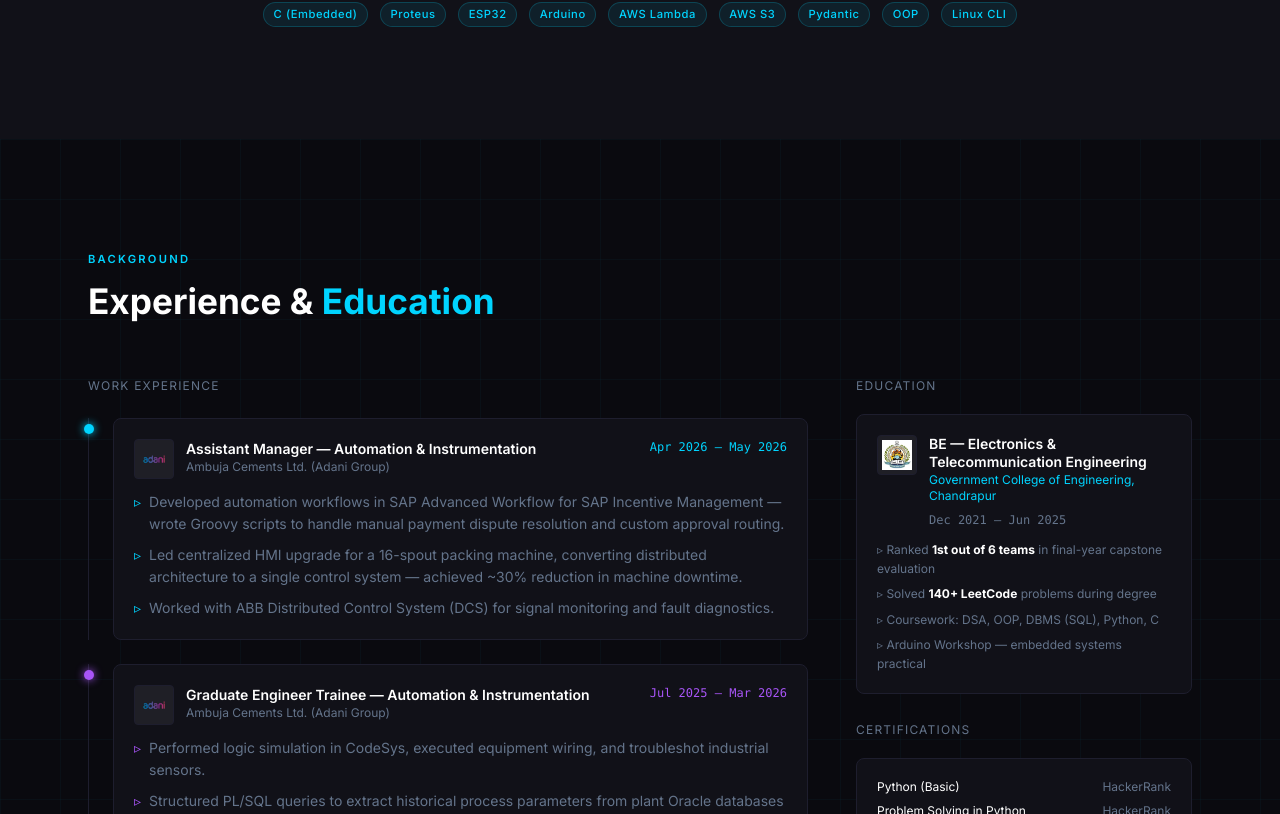
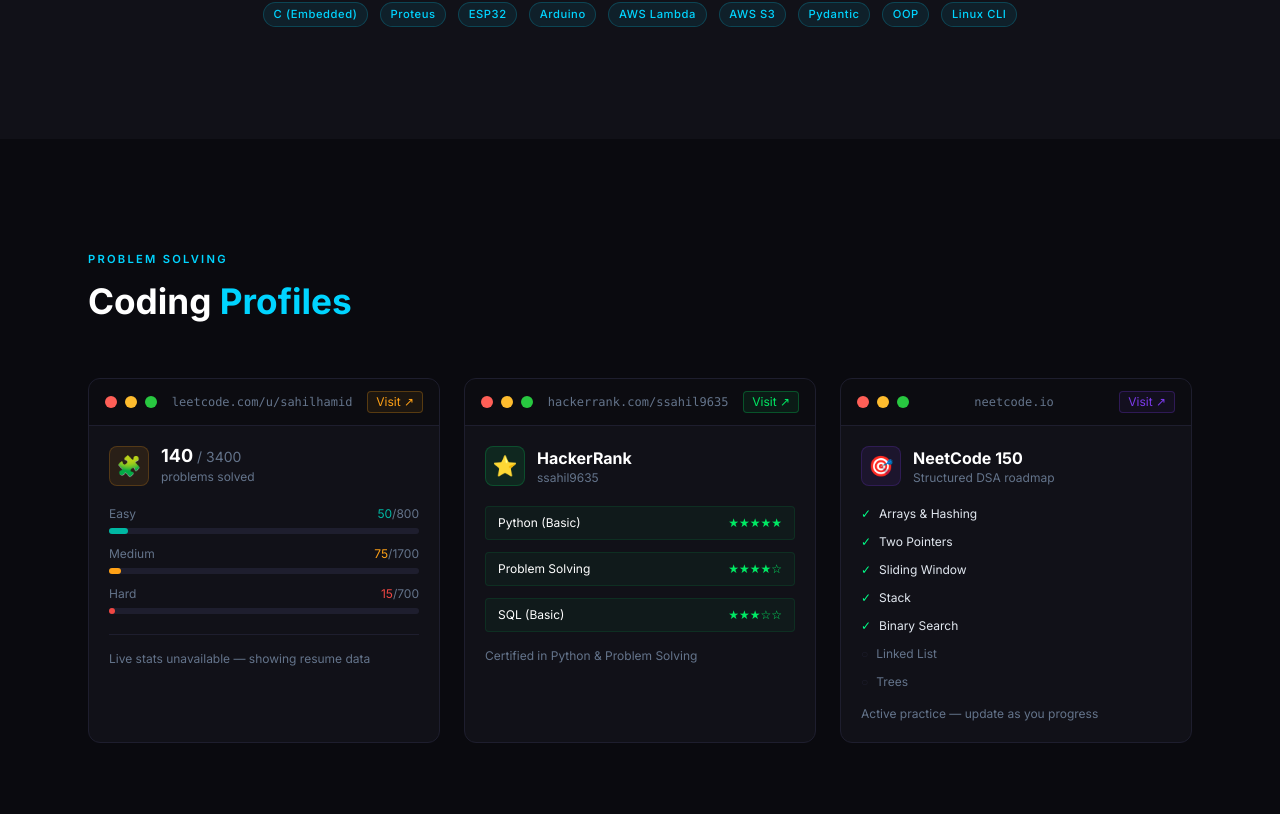
Before and after one commit to Sahilhamids/PORTFOLIO, a Next.js app: page / in a window 1280 px wide. Shown: the part 5126-5940 px from the top of the page. Built offline with nearby package versions, Linux system fonts and the light colour scheme; no server answers.

Commit message:
Add Coding Profiles section — LeetCode live stats, HackerRank, NeetCode

```diff
--- /dev/null
+++ b/app/components/CodingProfiles.tsx
@@ -0,0 +1,208 @@
+"use client";
+import { useEffect, useState } from "react";
+
+interface LCStats {
+  totalSolved: number;
+  totalQuestions: number;
+  easySolved: number;
+  totalEasy: number;
+  mediumSolved: number;
+  totalMedium: number;
+  hardSolved: number;
+  totalHard: number;
+  ranking: number;
+  acceptanceRate: number;
+}
+
+function WindowFrame({ title, url, color, children }: {
+  title: string; url: string; color: string; children: React.ReactNode;
+}) {
+  return (
+    <div className="card-glow rounded-xl overflow-hidden flex flex-col" style={{ background: "var(--surface)" }}>
+      {/* title bar */}
+      <div className="flex items-center justify-between px-4 py-3" style={{ background: "rgba(0,0,0,0.3)", borderBottom: "1px solid var(--border)" }}>
+        <div className="flex items-center gap-2">
+          <span className="w-3 h-3 rounded-full" style={{ background: "#ff5f57" }} />
+          <span className="w-3 h-3 rounded-full" style={{ background: "#febc2e" }} />
+          <span className="w-3 h-3 rounded-full" style={{ background: "#28c840" }} />
+        </div>
+        <span className="text-xs font-mono" style={{ color: "var(--muted)" }}>{title}</span>
+        <a href={url} target="_blank" rel="noopener noreferrer"
+          className="text-xs px-2 py-0.5 rounded transition-colors"
+          style={{ color, border: `1px solid ${color}44`, background: `${color}11` }}>
+          Visit ↗
+        </a>
+      </div>
+      <div className="flex-1 p-5">{children}</div>
+    </div>
+  );
+}
+
+function Bar({ label, solved, total, color }: { label: string; solved: number; total: number; color: string }) {
+  const pct = total > 0 ? Math.round((solved / total) * 100) : 0;
+  return (
+    <div>
+      <div className="flex justify-between text-xs mb-1.5">
+        <span style={{ color: "var(--muted)" }}>{label}</span>
+        <span style={{ color }}>{solved}<span style={{ color: "var(--muted)" }}>/{total}</span></span>
+      </div>
+      <div className="h-1.5 rounded-full" style={{ background: "var(--border)" }}>
+        <div className="h-1.5 rounded-full transition-all duration-1000"
+          style={{ width: `${pct}%`, background: color }} />
+      </div>
+    </div>
+  );
+}
+
+export default function CodingProfiles() {
+  const [lc, setLc] = useState<LCStats | null>(null);
+  const [lcErr, setLcErr] = useState(false);
+
+  useEffect(() => {
+    fetch("https://leetcode-stats-api.herokuapp.com/sahilhamid")
+      .then(r => r.json())
+      .then(d => {
+        if (d.status === "error") throw new Error();
+        setLc(d);
+      })
+      .catch(() => setLcErr(true));
+  }, []);
+
+  // fallback static data from resume if API is down
+  const solved    = lc?.totalSolved    ?? 140;
+  const total     = lc?.totalQuestions ?? 3400;
+  const easy      = lc?.easySolved     ?? 50;
+  const totalEasy = lc?.totalEasy      ?? 800;
+  const medium    = lc?.mediumSolved   ?? 75;
+  const totalMed  = lc?.totalMedium    ?? 1700;
+  const hard      = lc?.hardSolved     ?? 15;
+  const totalHard = lc?.totalHard      ?? 700;
+  const rank      = lc?.ranking;
+  const acc       = lc?.acceptanceRate;
+
+  return (
+    <section className="py-28" style={{ background: "var(--bg)" }}>
+      <div className="max-w-6xl mx-auto px-6">
+        <div className="mb-14">
+          <p className="section-label mb-3">Problem Solving</p>
+          <h2 className="section-title">
+            Coding <span style={{ color: "var(--cyan)" }}>Profiles</span>
+          </h2>
+        </div>
+
+        <div className="grid md:grid-cols-3 gap-6">
+
+          {/* ── LeetCode ── */}
+          <WindowFrame title="leetcode.com/u/sahilhamid" url="https://leetcode.com/u/sahilhamid/" color="#ffa116">
+            <div className="flex items-center gap-3 mb-5">
+              <div className="w-10 h-10 rounded-lg flex items-center justify-center text-xl flex-shrink-0"
+                style={{ background: "rgba(255,161,22,0.1)", border: "1px solid rgba(255,161,22,0.2)" }}>
+                🧩
+              </div>
+              <div>
+                <p className="font-bold text-white text-lg leading-none">{solved}
+                  <span className="text-sm font-normal ml-1" style={{ color: "var(--muted)" }}>/ {total}</span>
+                </p>
+                <p className="text-xs mt-0.5" style={{ color: "var(--muted)" }}>problems solved</p>
+              </div>
+            </div>
+
+            <div className="space-y-3 mb-5">
+              <Bar label="Easy"   solved={easy}   total={totalEasy} color="#00b8a3" />
+              <Bar label="Medium" solved={medium} total={totalMed}  color="#ffa116" />
+              <Bar label="Hard"   solved={hard}   total={totalHard} color="#ef4743" />
+            </div>
+
+            <div className="flex gap-4 pt-4" style={{ borderTop: "1px solid var(--border)" }}>
+              {rank && (
+                <div>
+                  <p className="text-xs" style={{ color: "var(--muted)" }}>Ranking</p>
+                  <p className="text-sm font-semibold text-white">#{rank.toLocaleString()}</p>
+                </div>
+              )}
+              {acc && (
+                <div>
+                  <p className="text-xs" style={{ color: "var(--muted)" }}>Acceptance</p>
+                  <p className="text-sm font-semibold text-white">{acc.toFixed(1)}%</p>
+                </div>
+              )}
+              {lcErr && (
+                <p className="text-xs" style={{ color: "var(--muted)" }}>Live stats unavailable — showing resume data</p>
+              )}
+            </div>
+          </WindowFrame>
+
+          {/* ── HackerRank ── */}
+          <WindowFrame title="hackerrank.com/ssahil9635" url="https://www.hackerrank.com/profile/ssahil9635" color="#00ea64">
+            <div className="flex items-center gap-3 mb-5">
+              <div className="w-10 h-10 rounded-lg flex items-center justify-center text-xl flex-shrink-0"
+                style={{ background: "rgba(0,234,100,0.1)", border: "1px solid rgba(0,234,100,0.2)" }}>
+                ⭐
+              </div>
+              <div>
+                <p className="font-bold text-white">HackerRank</p>
+                <p className="text-xs" style={{ color: "var(--muted)" }}>ssahil9635</p>
+              </div>
+            </div>
+
+            <div className="space-y-3">
+              {[
+                { cert: "Python (Basic)", stars: 5, color: "#00ea64" },
+                { cert: "Problem Solving", stars: 4, color: "#00ea64" },
+                { cert: "SQL (Basic)", stars: 3, color: "#00ea64" },
+              ].map(({ cert, stars, color }) => (
+                <div key={cert} className="flex items-center justify-between py-2 px-3 rounded"
+                  style={{ background: "rgba(0,234,100,0.04)", border: "1px solid rgba(0,234,100,0.1)" }}>
+                  <span className="text-xs text-white">{cert}</span>
+                  <span className="text-xs" style={{ color }}>{"★".repeat(stars)}{"☆".repeat(5 - stars)}</span>
+                </div>
+              ))}
+            </div>
+
+            <p className="text-xs mt-4" style={{ color: "var(--muted)" }}>
+              Certified in Python &amp; Problem Solving
+            </p>
+          </WindowFrame>
+
+          {/* ── NeetCode ── */}
+          <WindowFrame title="neetcode.io" url="https://neetcode.io/practice" color="#7c3aed">
+            <div className="flex items-center gap-3 mb-5">
+              <div className="w-10 h-10 rounded-lg flex items-center justify-center text-xl flex-shrink-0"
+                style={{ background: "rgba(124,58,237,0.1)", border: "1px solid rgba(124,58,237,0.2)" }}>
+                🎯
+              </div>
+              <div>
+                <p className="font-bold text-white">NeetCode 150</p>
+                <p className="text-xs" style={{ color: "var(--muted)" }}>Structured DSA roadmap</p>
+              </div>
+            </div>
+
+            <div className="space-y-3">
+              {[
+                { topic: "Arrays & Hashing",     done: true },
+                { topic: "Two Pointers",          done: true },
+                { topic: "Sliding Window",        done: true },
+                { topic: "Stack",                 done: true },
+                { topic: "Binary Search",         done: true },
+                { topic: "Linked List",           done: false },
+                { topic: "Trees",                 done: false },
+              ].map(({ topic, done }) => (
+                <div key={topic} className="flex items-center gap-2">
+                  <span className="text-xs flex-shrink-0" style={{ color: done ? "#00ff88" : "var(--border)" }}>
+                    {done ? "✓" : "○"}
+                  </span>
+                  <span className="text-xs" style={{ color: done ? "var(--text)" : "var(--muted)" }}>{topic}</span>
+                </div>
+              ))}
+            </div>
+
+            <p className="text-xs mt-4" style={{ color: "var(--muted)" }}>
+              Active practice — update as you progress
+            </p>
+          </WindowFrame>
+
+        </div>
+      </div>
+    </section>
+  );
+}
--- a/app/page.tsx
+++ b/app/page.tsx
@@ -3,6 +3,7 @@
 import About from "./components/About";
 import Projects from "./components/Projects";
 import Skills from "./components/Skills";
+import CodingProfiles from "./components/CodingProfiles";
 import Experience from "./components/Experience";
 import Contact from "./components/Contact";
 import Footer from "./components/Footer";
@@ -16,6 +17,7 @@
         <About />
         <Projects />
         <Skills />
+        <CodingProfiles />
         <Experience />
         <Contact />
       </main>
```
